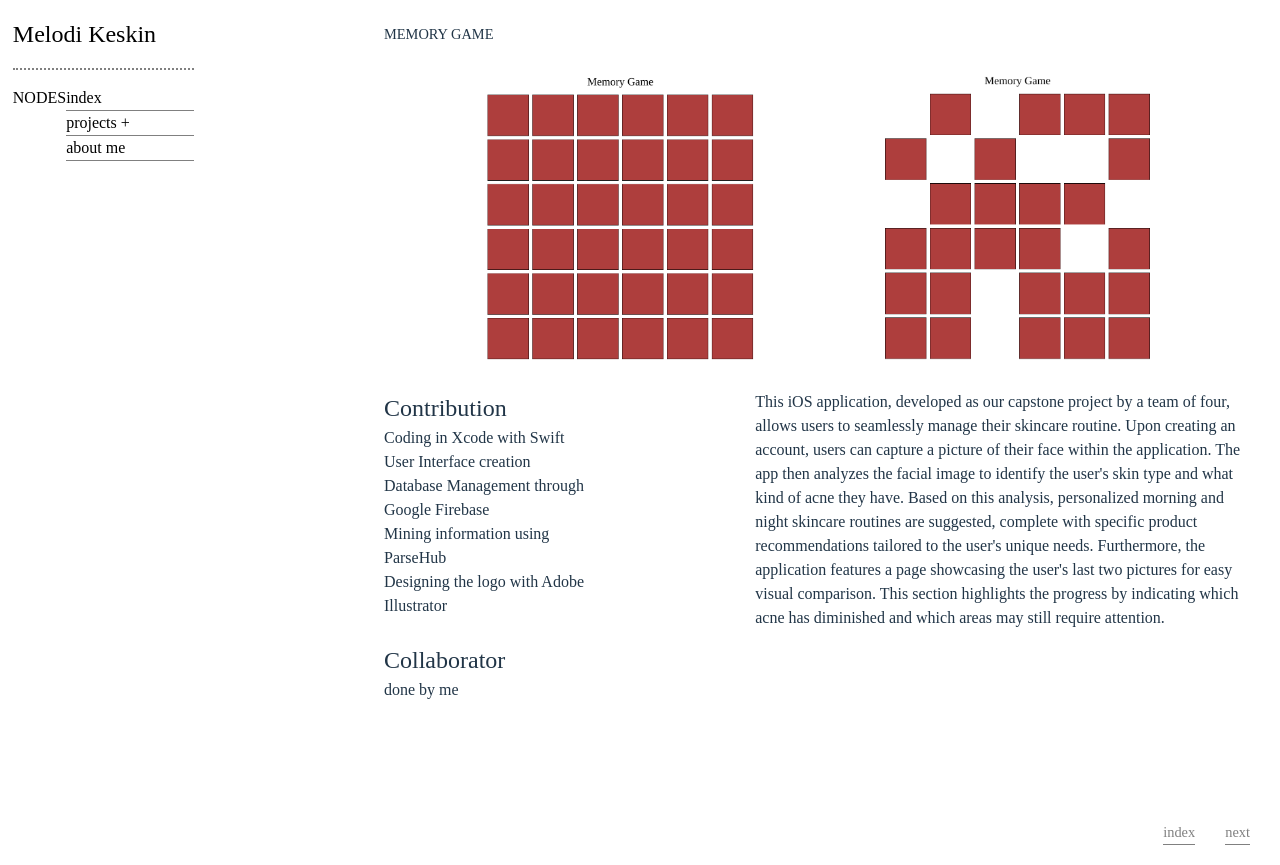
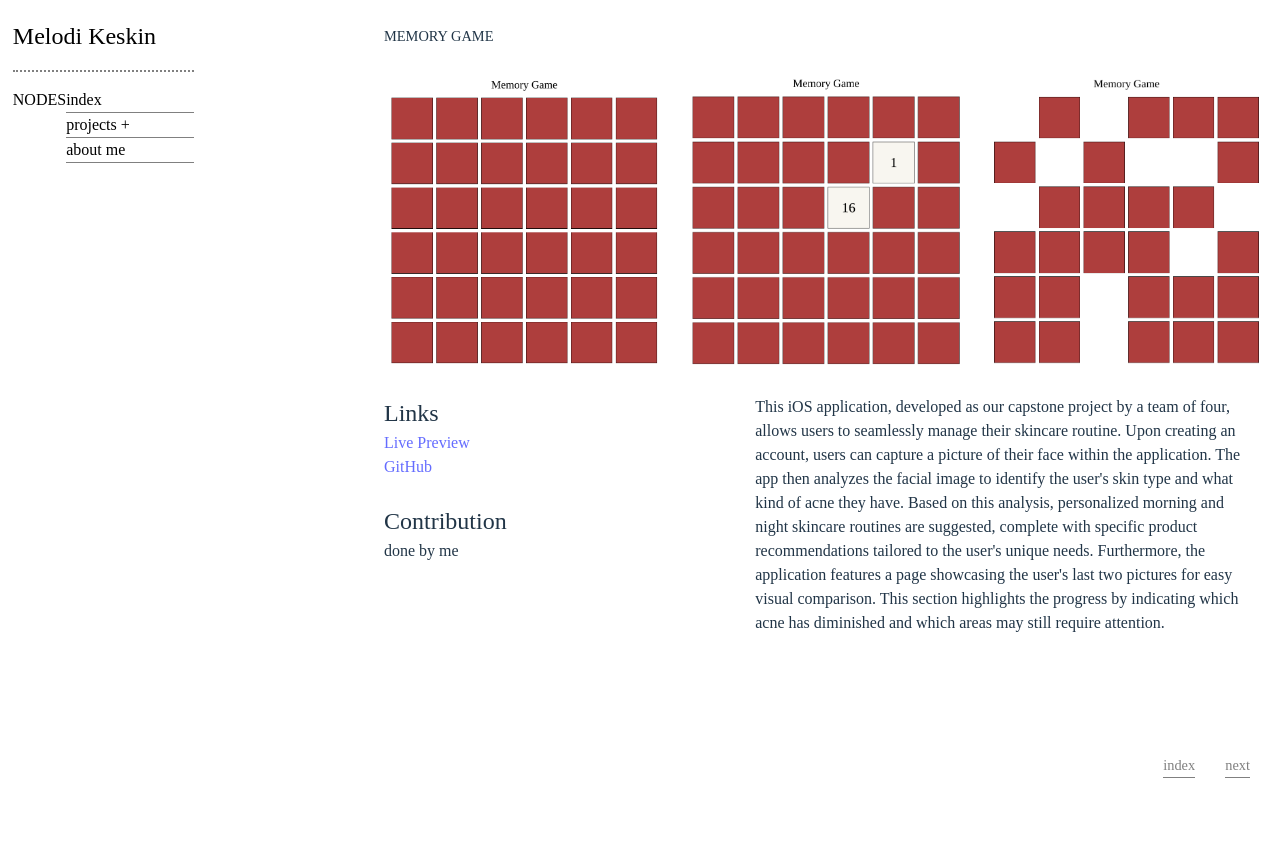
Before and after one commit to makimakimek/melodiPortfolio, a React (Vite) app: page /MemoryGame in a window 1280 px wide. After the commit the page ends 800 px from the top, so only its background shows below. Built offline with nearby package versions, Linux system fonts and the light colour scheme; a web font is replaced by a local one.

Commit message:
memory game page updated with more photos and links

```diff
--- a/src/MemoryGame.jsx
+++ b/src/MemoryGame.jsx
@@ -2,7 +2,8 @@ import './Skinmate.css';
 import './App.css';
 import { Link } from "react-router-dom";
 import photo1 from './assets/memoryGame1.png';
-import photo2 from './assets/memoryGame2.png';
+import photo2 from './assets/memoryGame3.png';
+import photo3 from './assets/memoryGame2.png';
 
 function MemoryGame() {
     return (
@@ -66,41 +67,31 @@ function MemoryGame() {
                             <img src = {photo1} className = "singularPhoto" alt = "initial screen of memory game"/>
 
                             <img src = {photo2} className = "singularPhoto" alt = "mid-screen of memory game while being played"/>
+
+                            <img src = {photo3} className = "singularPhoto" alt = "mid-screen of memory game while being played"/>
                         </div>
 
                         <div className = "infoAndParagraph">
                             <div className = "info">
-                                <div className = "contribution">
+                                <div className = "links">
                                     <div className = "infoTitle">
-                                        Contribution
+                                        Links
                                     </div>
 
                                     <div className = "infoFullText">
                                         <div className = "infoSubText">
-                                            Coding in Xcode with Swift
+                                            <a href = "https://makimakimek.github.io/memoryGame/" target = "_blank" className = "singularLink">Live Preview</a>
                                         </div>
 
                                         <div className = "infoSubText">
-                                            User Interface creation
-                                        </div>
-
-                                        <div className = "infoSubText">
-                                            Database Management through Google Firebase
-                                        </div>
-
-                                        <div className = "infoSubText">
-                                            Mining information using ParseHub
-                                        </div>
-
-                                        <div className = "infoSubText">
-                                            Designing the logo with Adobe Illustrator
+                                            <a href = "https://github.com/makimakimek/memoryGame" target = "_blank" className = "singularLink">GitHub</a>
                                         </div>
                                     </div>
                                 </div>
 
-                                <div className = "collaborator">
+                                <div className = "contribution">
                                     <div className = "infoTitle">
-                                        Collaborator
+                                        Contribution
                                     </div>
 
                                     <div className = "infoFullText">
```
